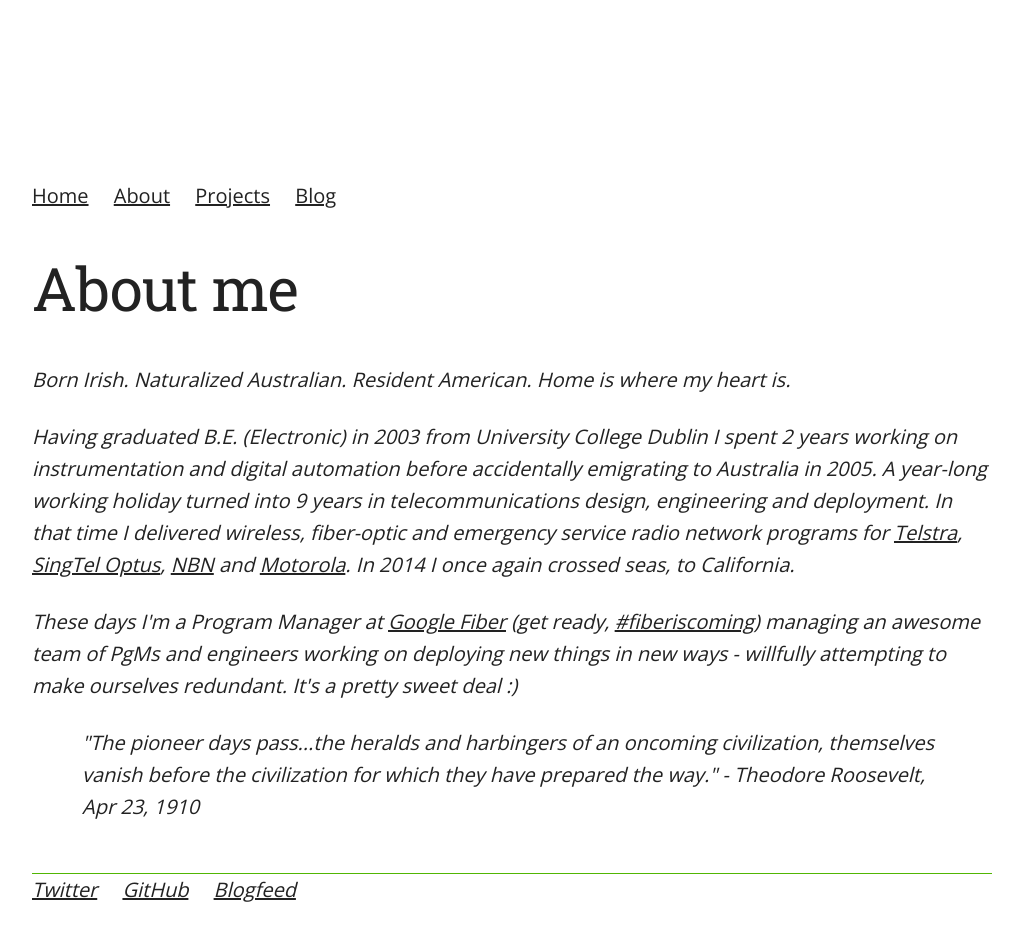
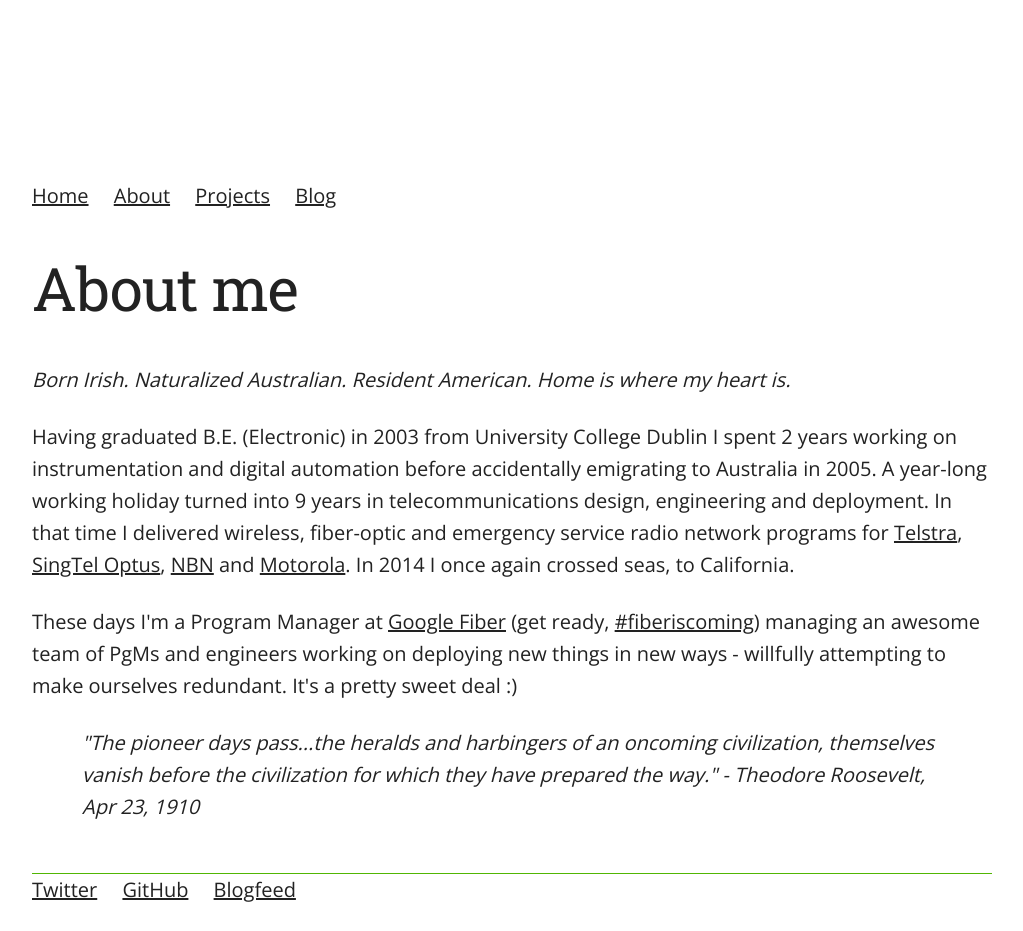
Before and after one commit to danoscarmike/danoscarmike.github.io, a Jekyll site: the page built from about/index.html, in a window 1280 px wide. Shown: the whole page, without its empty margins (128-1151 px from the left). Built offline with Jekyll 4.4.1, drawn with Linux system fonts in a browser that asks for light colours.

Commit message:
format bug fix

```diff
--- a/about/index.html
+++ b/about/index.html
@@ -7,7 +7,7 @@ title: About me
 </div>
 <div>
 	<p><em>Born Irish.  Naturalized Australian.  Resident American.  Home is where
-	my heart is.<em></p>
+	my heart is.</em></p>
 </div>
 <div>
 	<p>Having graduated B.E. (Electronic) in 2003 from University College Dublin I spent 2
```
